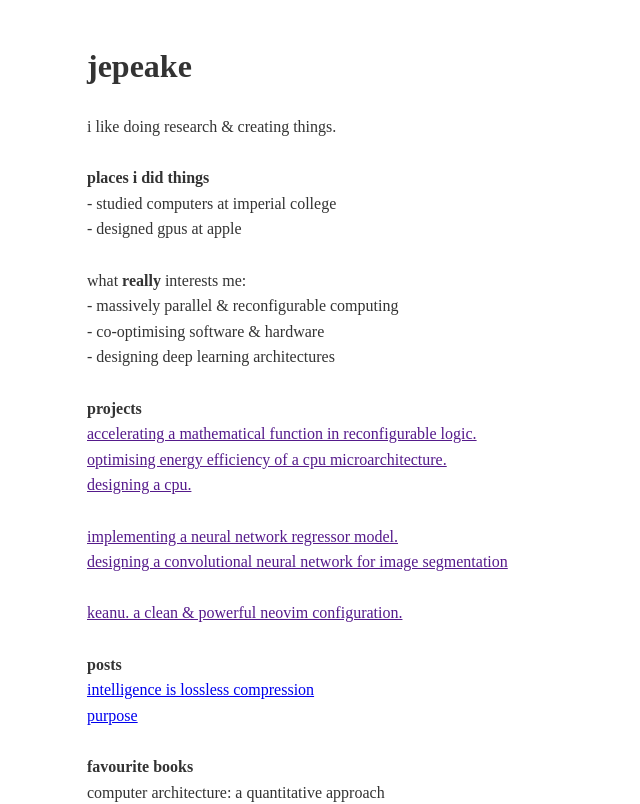
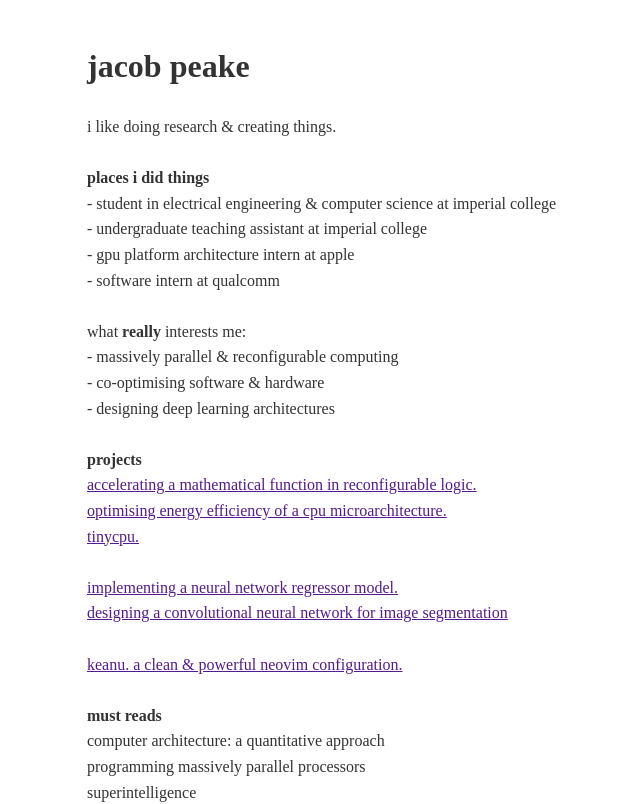
Before and after one commit to jepeake/webpage, a plain HTML site: page index.html in a window 1280 px wide. Shown: the top 804 px of the page, without its empty margins (153-793 px from the left). Drawn offline with Linux system fonts and the light colour scheme.

Commit message:
update index.html

```diff
--- a/index.html
+++ b/index.html
@@ -16,12 +16,12 @@
     </style>
   </head>
   <body>
-    <h1>jepeake</h1>
+    <h1>jacob peake</h1>
     <p>
       i like doing research & creating things.<br /><br /><b
         >places i did things</b
-      ><br />- studied computers at imperial college<br />- designed gpus at
-      apple<br /><br />what <b>really</b> interests me:<br />- massively
+      ><br />- student in electrical engineering & computer science at imperial college<br />- undergraduate teaching assistant at imperial college <br />- gpu platform architecture intern at
+      apple<br />- software intern at qualcomm<br /><br />what <b>really</b> interests me:<br />- massively
       parallel & reconfigurable computing<br />- co-optimising software &
       hardware<br />- designing deep learning architectures<br /><br /><b
         >projects</b
@@ -29,17 +29,14 @@
         >accelerating a mathematical function in reconfigurable logic.</a
       ><br /><a href=""
         >optimising energy efficiency of a cpu microarchitecture.</a
-      ><br /><a href="">designing a cpu.</a><br /><br /><a href=""
+      ><br /><a href="">tinycpu.</a><br /><br /><a href=""
         >implementing a neural network regressor model.</a
       ><br /><a href=""
         >designing a convolutional neural network for image segmentation</a
       ><br /><br /><a href="">keanu. a clean & powerful neovim configuration.</a
-      ><br /><br /><b>posts</b><br /><a
-        href="intelligence_is_lossless_compression.html"
-        >intelligence is lossless compression</a
-      ><br /><a href="purpose.html">purpose</a><br /><br /><b>favourite books</b
+      ><br /><br /><b>must reads</b
       ><br />computer architecture: a quantitative approach<br />programming
-      massively parallel processors<br />superintelligence<br /><br /><b>me</b
+      massively parallel processors<br />superintelligence<br /><br />scaling laws for neural language models<br />a neural scaling law from the dimension of the data manifold<br /><br /><b>me</b
       ><br /><a href="https://github.com/jepeake">github</a><br /><a
         href="https://www.linkedin.com/in/jacob-peake/"
         >linkedin</a
```
